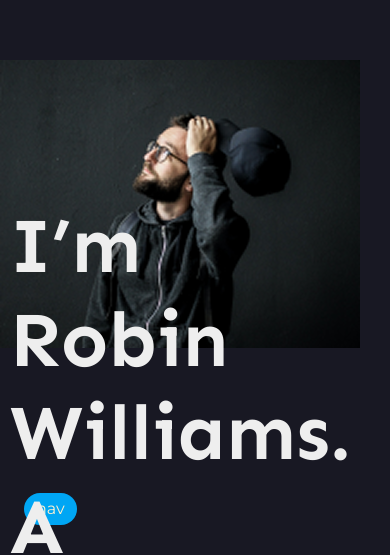
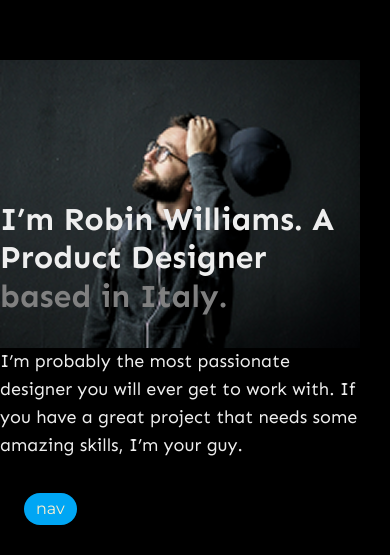
Before and after one commit to ilya-vitaliy/dev-AwesomeBuilder, a website built with Vite: page index.html in a window 390 px wide. Shown: the part 295-850 px from the top of the page. Built offline with nearby package versions, Linux system fonts and the light colour scheme.

Commit message:
feat:banner tablet done

```diff
--- a/src/partials/banner.html
+++ b/src/partials/banner.html
@@ -1,13 +1,13 @@
-<section class="relative flex justify-end -mx-3 pt-41.5 pb-21 before:absolute before:w-4xl before:h-full before:top-0 before:bg-indigo-950">
+<section class="relative flex justify-end -mx-3 pt-41.5 pb-21 lg:before:absolute lg:before:w-4xl lg:before:h-full before:top-0 lg:before:bg-indigo-950">
   <picture class="absolute left-0 top-41.5">
     <source media="(min-width:  1024px )" srcset="banner-xl.png" />
     <source media="(min-width:  768px )" srcset="banner-md.png" />
     <img src="banner-xs.png" />
   </picture>
-  <div class="w-3xl px-3.75 mr-6 py-35 z-10">
-    <h1 class="text-white font-bold text-banner-title mb-8 leading-[1.2]">
+  <div class="md:w-102 lg:w-3xl lg:px-3.75 mr-6 py-35 z-10">
+    <h1 class="text-white font-bold banner-title mb-8 leading-[1.2]">
       I’m Robin Williams. A Product Designer
-      <span class="text-gray-500">based in Italy.</span>
+      <span class="text-gray-400">based in Italy.</span>
     </h1>
     <p class="text-lg text-white">I’m probably the most passionate designer you will ever get to work with. If you have a great project that needs some amazing skills, I’m your guy.</p>
   </div>
--- a/src/style.css
+++ b/src/style.css
@@ -13,6 +13,7 @@
   --color-purple: #5221e6;
   --color-indigo-950: #181823;
   --color-nautral-300: #c4c4c4;
+  --color-gray-400: #808080;
 
   --text-h1: 48px;
   --text-h2: 42px;
@@ -20,7 +21,6 @@
   --text-h4: 28px;
   --text-h5: 24px;
   --text-h6: 20px;
-  --text-banner-title: 78px;
 
   --margin-template: 100px;
   --padding-template: 100px;
@@ -45,6 +45,18 @@
     color: var(--color-yellow);
   }
 
+  .banner-title {
+    font-size: 32px;
+
+    @media (min-width: 768px) {
+      font-size: 56px;
+    }
+
+    @media (min-width: 1024px) {
+      font-size: 78px;
+    }
+  }
+
   h2,
   h3,
   h4,
```
